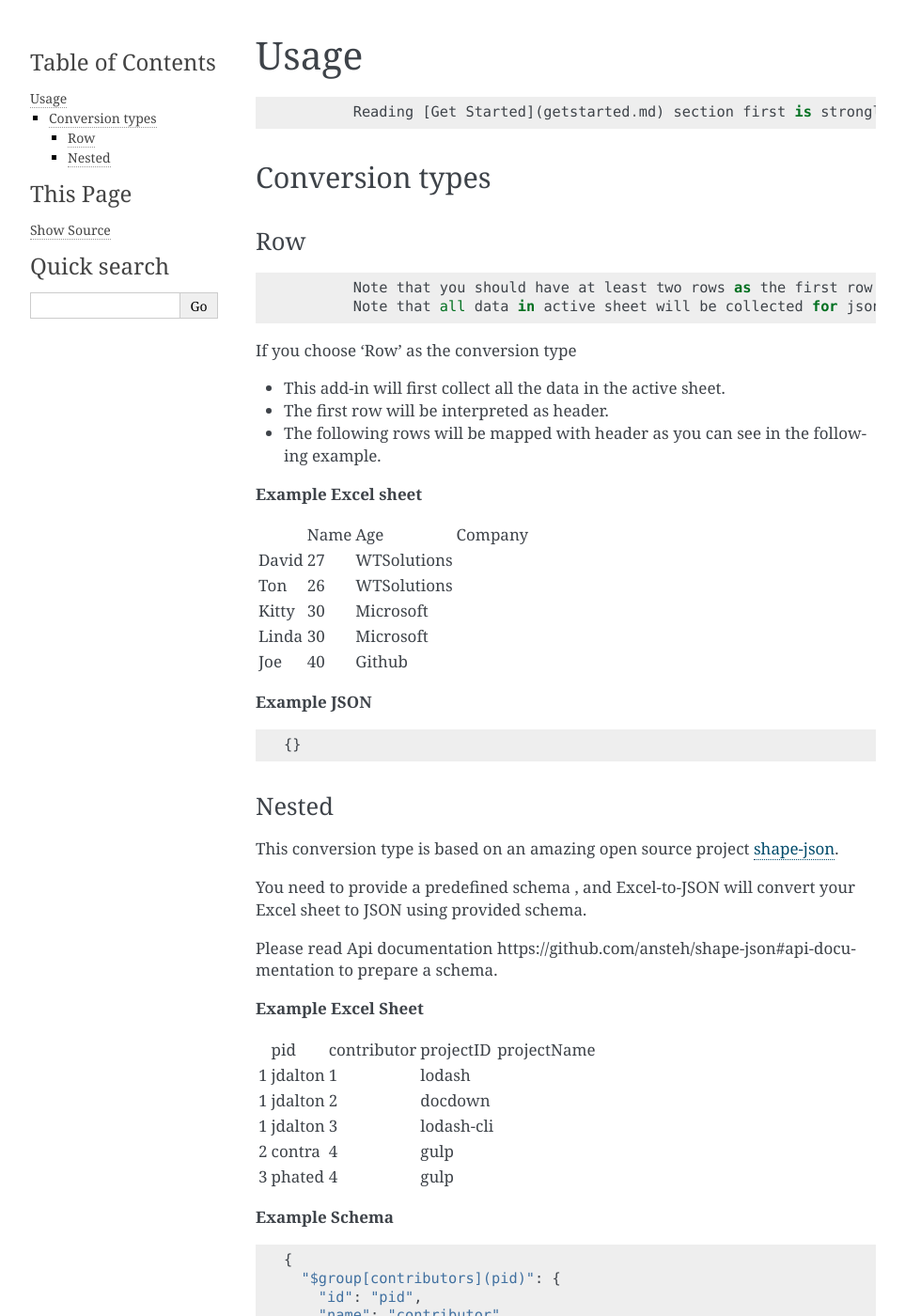
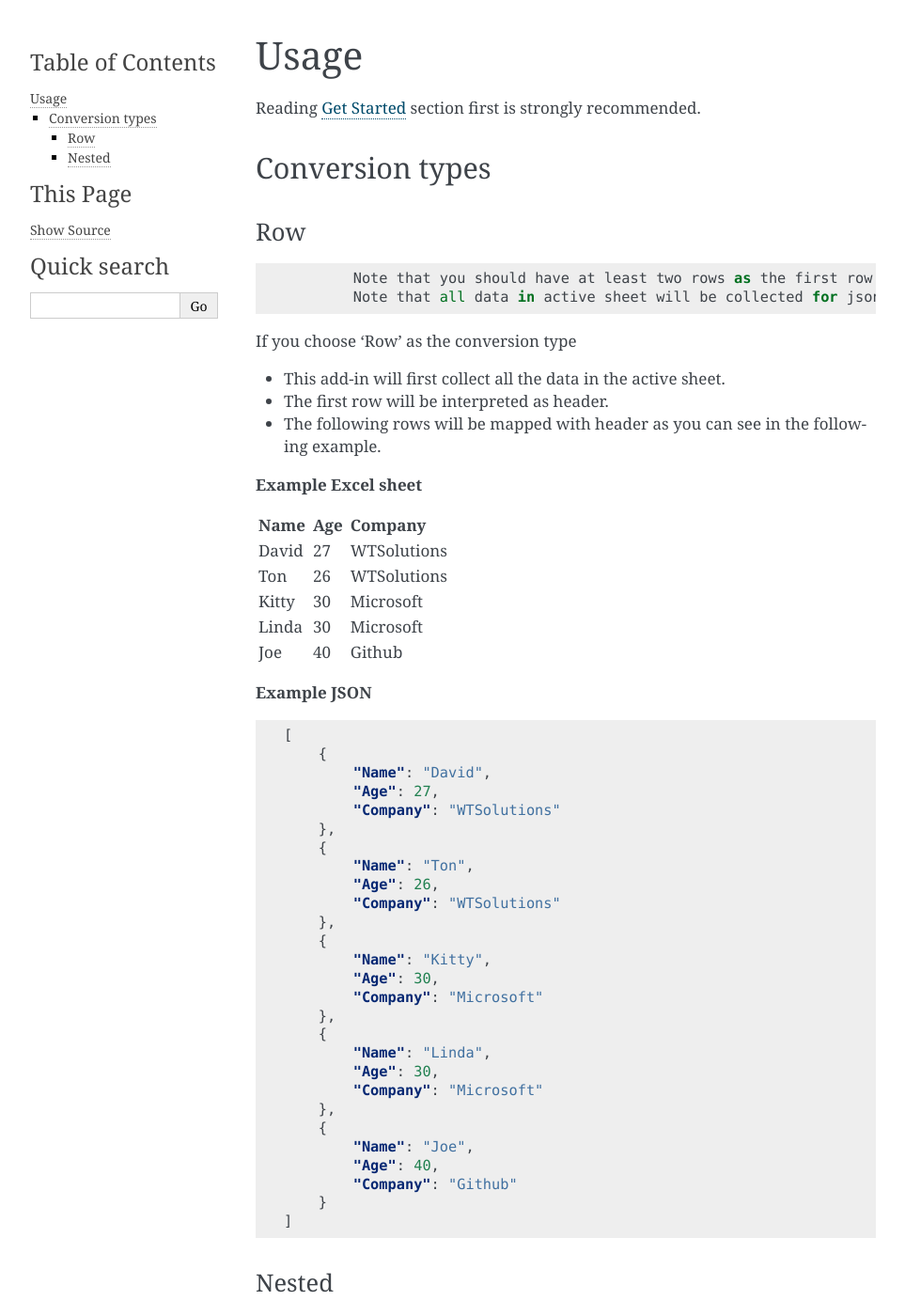
Before and after one commit to he-yang/Excel-to-JSON, a Sphinx documentation site: the page built from docs/usage.md, in a window 1280 px wide and 1400 px high. Shown: the whole window at 94% size, without its empty margins (148-1111 px from the left). Built offline with Sphinx 7.4.7, drawn with Linux system fonts in a browser that asks for light colours.

Commit message:
fix some errors in usage section

````diff
--- a/docs/usage.md
+++ b/docs/usage.md
@@ -1,7 +1,9 @@
 # Usage
-		Reading [Get Started](getstarted.md) section first is strongly recommended.
 
+Reading [Get Started](getstarted.md) section first is strongly recommended.
+ <a name="Conversiontypes"></a>
 ## Conversion types
+ <a name="Row"></a>
 ### Row
 		Note that you should have at least two rows as the first row will be considered as header.
 		Note that all data in active sheet will be collected for json conversion.
@@ -15,11 +17,11 @@ If you choose 'Row' as the conversion type
 **Example Excel sheet**
 
 <table class="table table-bordered table-striped table-condensed">
-<th>
-	<td>Name</td>
-	<td>Age</td>
-	<td>Company</td>
-</th>
+<tr>
+	<th>Name</th>
+	<th>Age</th>
+	<th>Company</th>
+</tr>
 <tr>
 	<td>David</td>
 	<td>27</td>
@@ -50,9 +52,35 @@ If you choose 'Row' as the conversion type
 **Example JSON**
 
 ```json
-{}
+[
+    {
+        "Name": "David",
+        "Age": 27,
+        "Company": "WTSolutions"
+    },
+    {
+        "Name": "Ton",
+        "Age": 26,
+        "Company": "WTSolutions"
+    },
+    {
+        "Name": "Kitty",
+        "Age": 30,
+        "Company": "Microsoft"
+    },
+    {
+        "Name": "Linda",
+        "Age": 30,
+        "Company": "Microsoft"
+    },
+    {
+        "Name": "Joe",
+        "Age": 40,
+        "Company": "Github"
+    }
+]
 ```
-
+ <a name="Nested"></a>
 ### Nested
 
 This conversion type is based on an amazing open source project [shape-json](https://github.com/ansteh/shape-json).
@@ -64,12 +92,12 @@ Please read Api documentation https://github.com/ansteh/shape-json#api-documenta
 **Example Excel Sheet**
 
 <table class="table table-bordered table-striped table-condensed">
-<th>
-	<td>pid</td>
-	<td>contributor</td>
-	<td>projectID</td>
-	<td>projectName</td>
-</th>
+<tr>
+	<th>pid</th>
+	<th>contributor</th>
+	<th>projectID</th>
+	<th>projectName</th>
+</tr>
 <tr>
 	<td>1</td>
 	<td>jdalton</td>
````
